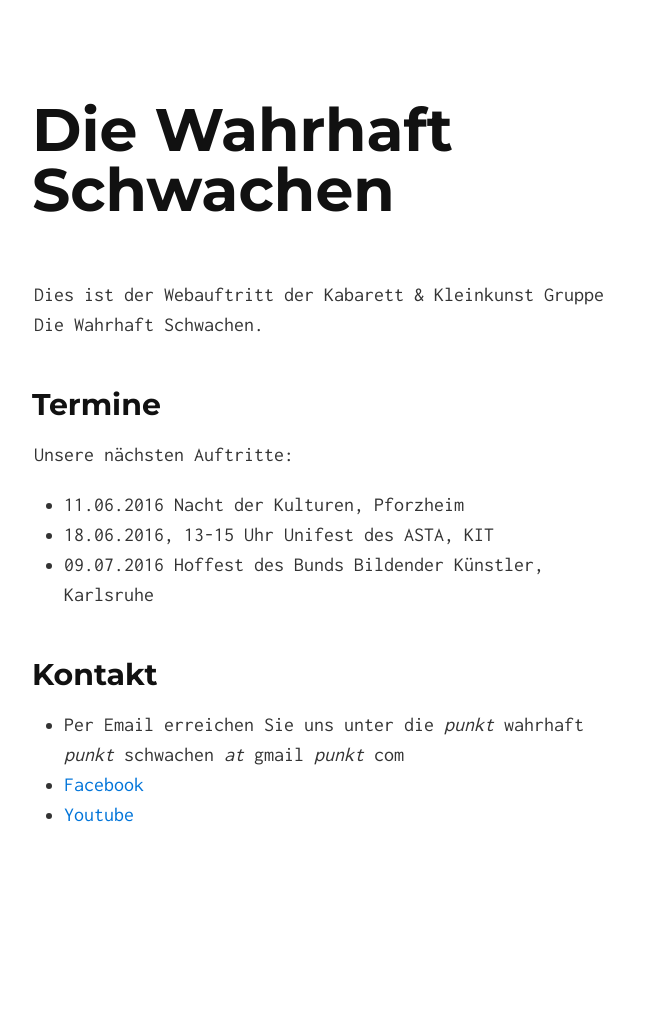
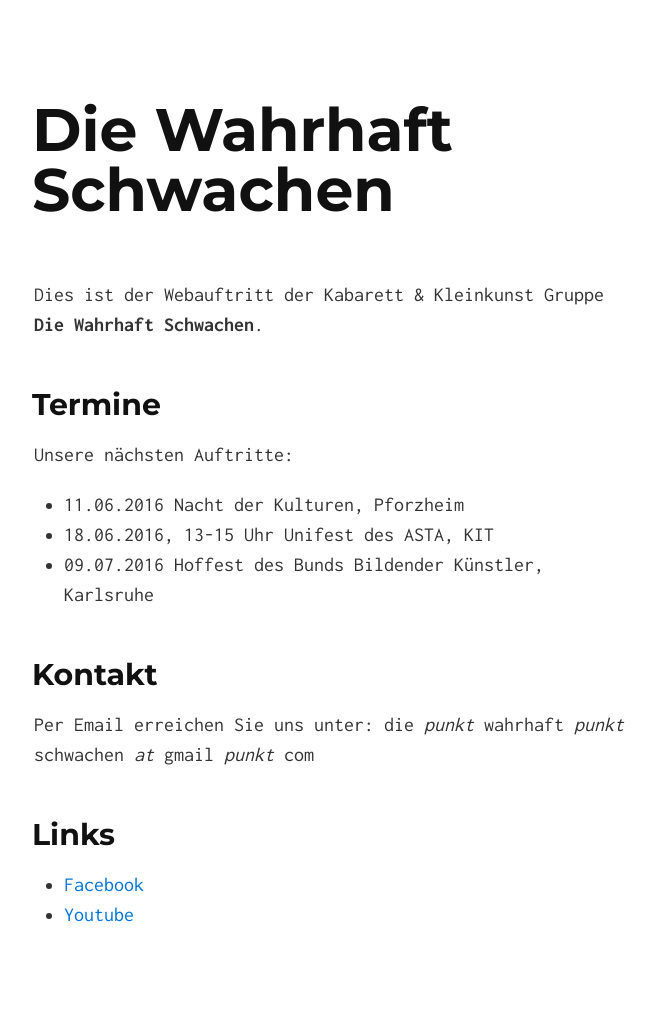
Before and after one commit to Die-Wahrhaft-Schwachen/diewahrhaftschwachen, a Jekyll site: the page built from index.md, in a window 1280 px wide. Shown: the whole page, without its empty margins (306-960 px from the left). Built offline with Jekyll 4.4.1, drawn with Linux system fonts in a browser that asks for light colours; before the commit the page ends 930 px from its top, so only the background shows below that.

Commit message:
Change structure

```diff
--- a/index.md
+++ b/index.md
@@ -2,7 +2,7 @@
 layout: default
 ---
 
-Dies ist der Webauftritt der Kabarett & Kleinkunst Gruppe Die Wahrhaft Schwachen.
+Dies ist der Webauftritt der Kabarett & Kleinkunst Gruppe **Die Wahrhaft Schwachen**.
 
 ## Termine
 
@@ -14,6 +14,10 @@ Unsere nächsten Auftritte:
 
 ## Kontakt
 
-* Per Email erreichen Sie uns unter die *punkt* wahrhaft *punkt* schwachen *at* gmail *punkt* com
+Per Email erreichen Sie uns unter:
+die *punkt* wahrhaft *punkt* schwachen *at* gmail *punkt* com
+
+## Links
+
 * [Facebook](https://www.facebook.com/diewahrhaftschwachen)
 * [Youtube](https://www.youtube.com/channel/UCUGTISDvY5PBIDK0J_-zrCQ)
```
